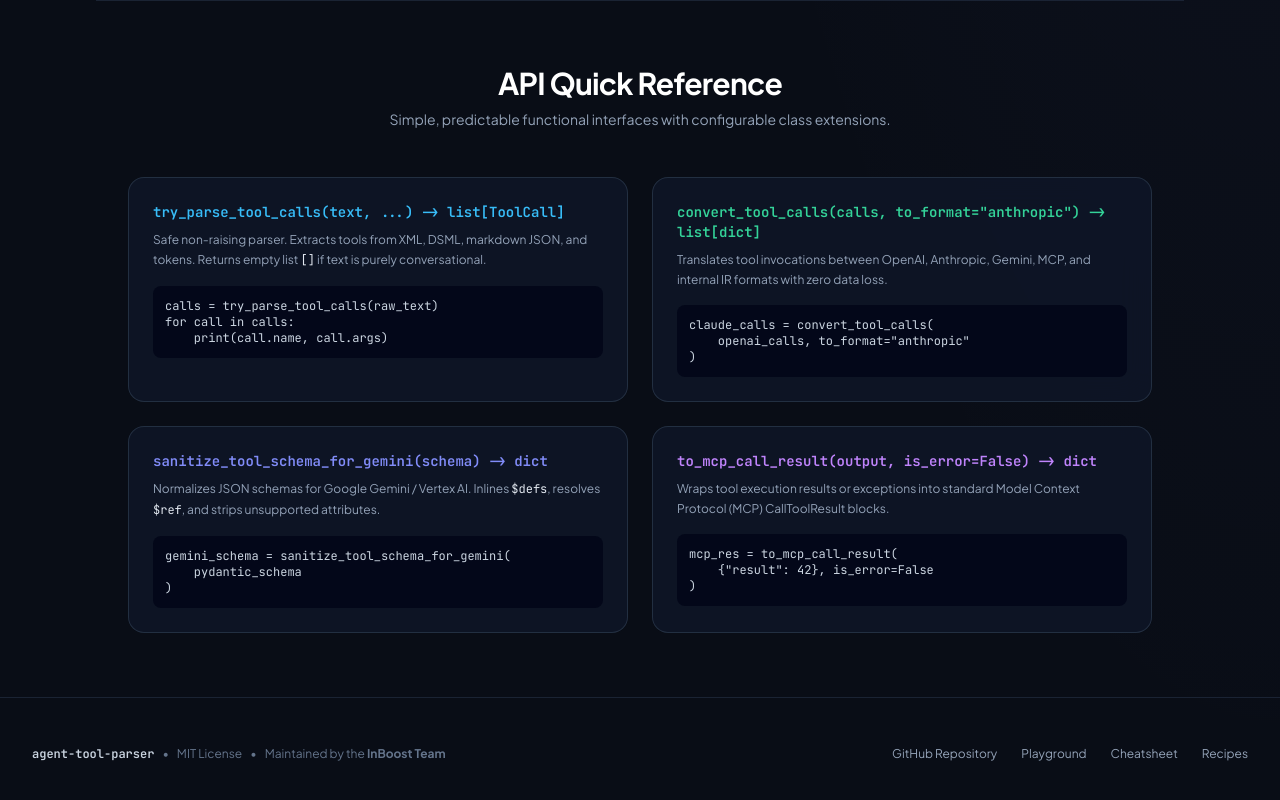
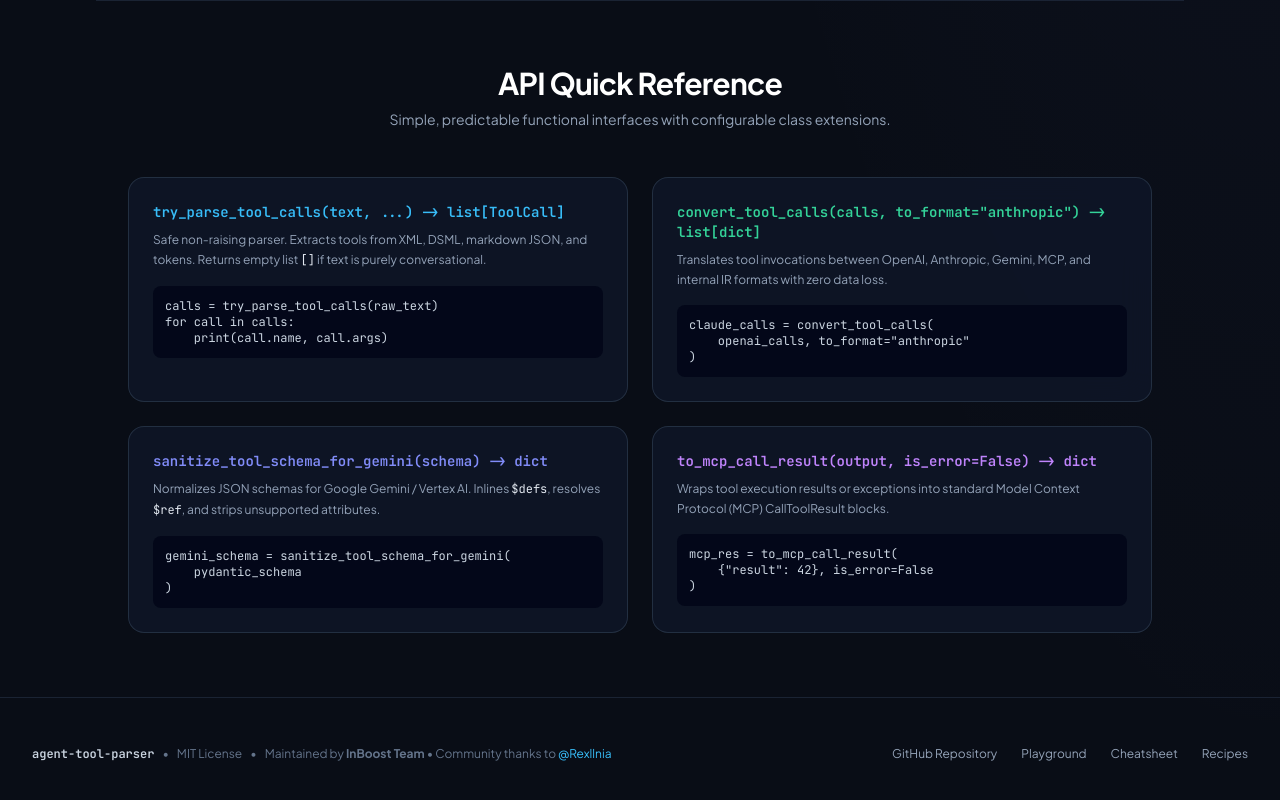
Before and after one commit to inboost-dev/agent-tool-parser, a plain HTML site: page docs/index.html in a window 1280 px wide. Shown: the part 7645-8445 px from the top of the page. Drawn offline with nearby package versions, Linux system fonts and the light colour scheme.

Commit message:
docs: acknowledge community contributor @Rexllnia for UTF-8 boundary fix
Signed-off-by: inboost-dev <boostcode.sg@gmail.com>

```diff
--- a/docs/index.html
+++ b/docs/index.html
@@ -813,7 +813,7 @@ for call in calls:
         <span>&bull;</span>
         <span>MIT License</span>
         <span>&bull;</span>
-        <span>Maintained by the <strong>InBoost Team</strong></span>
+        <span>Maintained by <strong>InBoost Team</strong> &bull; Community thanks to <a href="https://github.com/Rexllnia" target="_blank" rel="noopener noreferrer" class="text-sky-400 hover:underline">@Rexllnia</a></span>
       </div>
       <div class="flex items-center space-x-6 text-slate-400">
         <a href="https://github.com/inboost-dev/agent-tool-parser" class="hover:text-white transition-colors">GitHub Repository</a>
```
Also changed, not shown: 2 other files.
